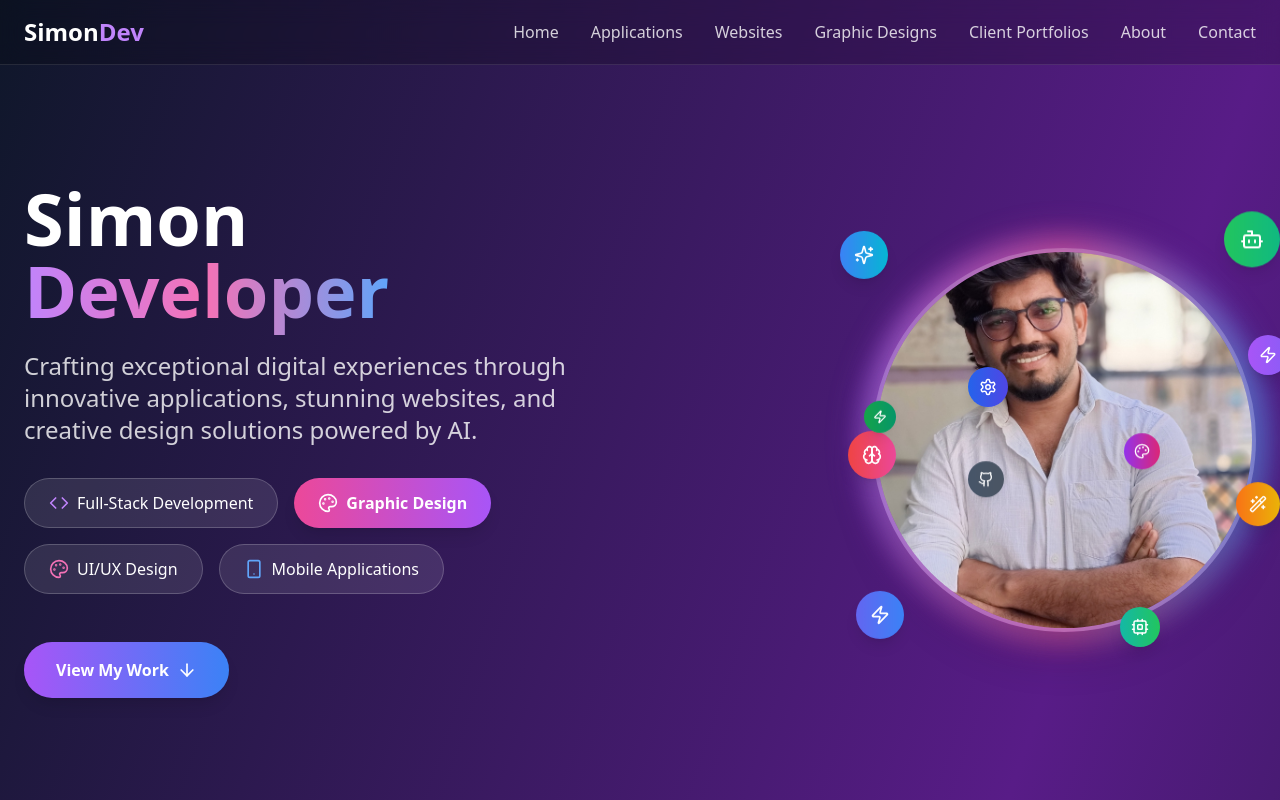
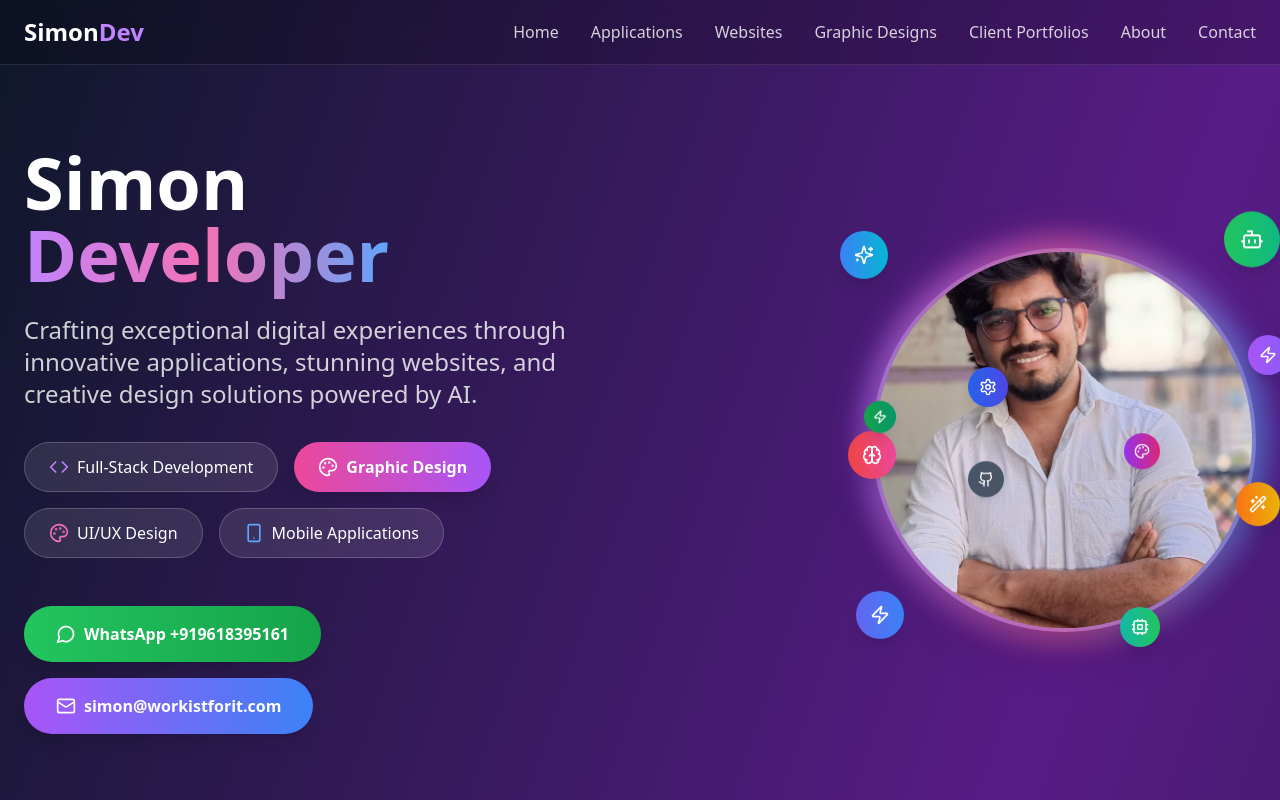
Before and after one commit to IntelligenceNext/academia-pro-school-suite, a React (Vite) app: page / in a window 1280 px wide. Shown: the top 800 px of the page. Built offline with nearby package versions, Linux system fonts and the light colour scheme.

Commit message:
Replace "View My Work" button and add email button

```diff
--- a/src/components/Hero.tsx
+++ b/src/components/Hero.tsx
@@ -1,5 +1,5 @@
 
-import { ArrowDown, Code, Palette, Smartphone, Bot, Sparkles, Zap, Brain, Cpu, Wand2, Github, Settings } from "lucide-react";
+import { ArrowDown, Code, Palette, Smartphone, Bot, Sparkles, Zap, Brain, Cpu, Wand2, Github, Settings, MessageCircle, Mail } from "lucide-react";
 
 export const Hero = () => {
   return (
@@ -43,11 +43,20 @@ export const Hero = () => {
 
             <div className="flex flex-wrap justify-center lg:justify-start gap-4">
               <a
-                href="#applications"
+                href="https://wa.me/919618395161"
+                target="_blank"
+                rel="noopener noreferrer"
+                className="inline-flex items-center space-x-2 bg-gradient-to-r from-green-500 to-green-600 hover:from-green-600 hover:to-green-700 text-white px-8 py-4 rounded-full font-semibold transition-all duration-300 transform hover:scale-105 shadow-lg hover:shadow-xl"
+              >
+                <MessageCircle size={20} />
+                <span>WhatsApp +919618395161</span>
+              </a>
+              <a
+                href="mailto:simon@workistforit.com"
                 className="inline-flex items-center space-x-2 bg-gradient-to-r from-purple-500 to-blue-500 hover:from-purple-600 hover:to-blue-600 text-white px-8 py-4 rounded-full font-semibold transition-all duration-300 transform hover:scale-105 shadow-lg hover:shadow-xl"
               >
-                <span>View My Work</span>
-                <ArrowDown size={20} />
+                <Mail size={20} />
+                <span>simon@workistforit.com</span>
               </a>
             </div>
           </div>
```
